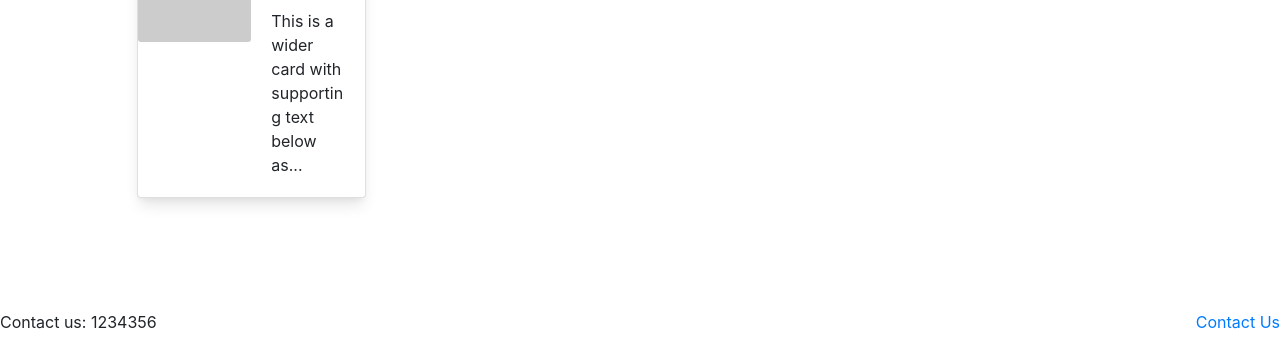
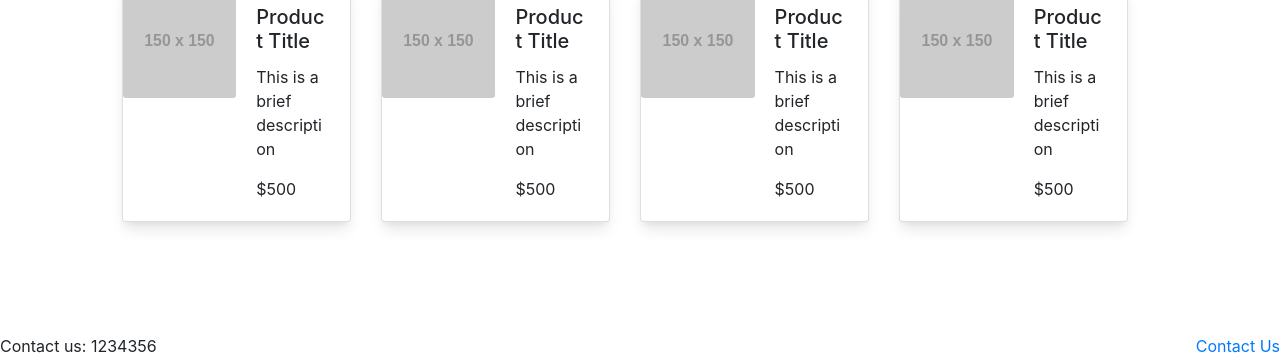
Before and after one commit to StraightUpCode/diseno_web, a website built with Parcel: page src/product.html in a window 1280 px wide. Shown: the part 679-1037 px from the top of the page. Before the commit the page ends 1013 px from the top, so only its background shows below. Built offline with nearby package versions, Linux system fonts and the light colour scheme; placeholder pictures from the web are drawn by us.

Commit message:
Added Related Thingy

```diff
--- a/src/product.html
+++ b/src/product.html
@@ -70,7 +70,12 @@
         </section>
        </div>
        <section class='col-span-10 col-start-2 my-24'>
-            <div class="container-fluid  ">
+           <div class="container-fluid">
+               <h1>
+                   Related
+               </h1>
+           </div>
+            <div class="container-fluid row ">
                 <div class="col-3">
                     <div class="card mb-3" >
                         <div class="row no-gutters">
@@ -79,13 +84,63 @@
                           </div>
                           <div class="col-md-6">
                             <div class="card-body">
-                              <h5 class="card-title">Card title</h5>
-                              <p class="card-text description">This is a wider card with supporting text below as...</p>
+                              <h5 class="card-title">Product Title</h5>
+                              <p class="card-text description">This is a brief description</p>
+                              <p class="card-text"> $500</p>
                             </div>
                           </div>
                         </div>
                       </div>
                 </div>
+                <div class="col-3">
+                    <div class="card mb-3" >
+                        <div class="row no-gutters">
+                          <div class="col-md-6">
+                            <img src="https://via.placeholder.com/150" class="card-img" alt="...">
+                          </div>
+                          <div class="col-md-6">
+                            <div class="card-body">
+                              <h5 class="card-title">Product Title</h5>
+                              <p class="card-text description">This is a brief description</p>
+                              <p class="card-text"> $500</p>
+                            </div>
+                          </div>
+                        </div>
+                      </div>
+                </div>
+                <div class="col-3">
+                    <div class="card mb-3" >
+                        <div class="row no-gutters">
+                          <div class="col-md-6">
+                            <img src="https://via.placeholder.com/150" class="card-img" alt="...">
+                          </div>
+                          <div class="col-md-6">
+                            <div class="card-body">
+                              <h5 class="card-title">Product Title</h5>
+                              <p class="card-text description">This is a brief description</p>
+                              <p class="card-text"> $500</p>
+                            </div>
+                          </div>
+                        </div>
+                      </div>
+                </div>
+                <div class="col-3">
+                    <div class="card mb-3" >
+                        <div class="row no-gutters">
+                          <div class="col-md-6">
+                            <img src="https://via.placeholder.com/150" class="card-img" alt="...">
+                          </div>
+                          <div class="col-md-6">
+                            <div class="card-body">
+                              <h5 class="card-title">Product Title</h5>
+                              <p class="card-text description">This is a brief description</p>
+                              <p class="card-text"> $500</p>
+                            </div>
+                          </div>
+                        </div>
+                      </div>
+                </div>
+
             </div>
        </section>
     </main>
```
